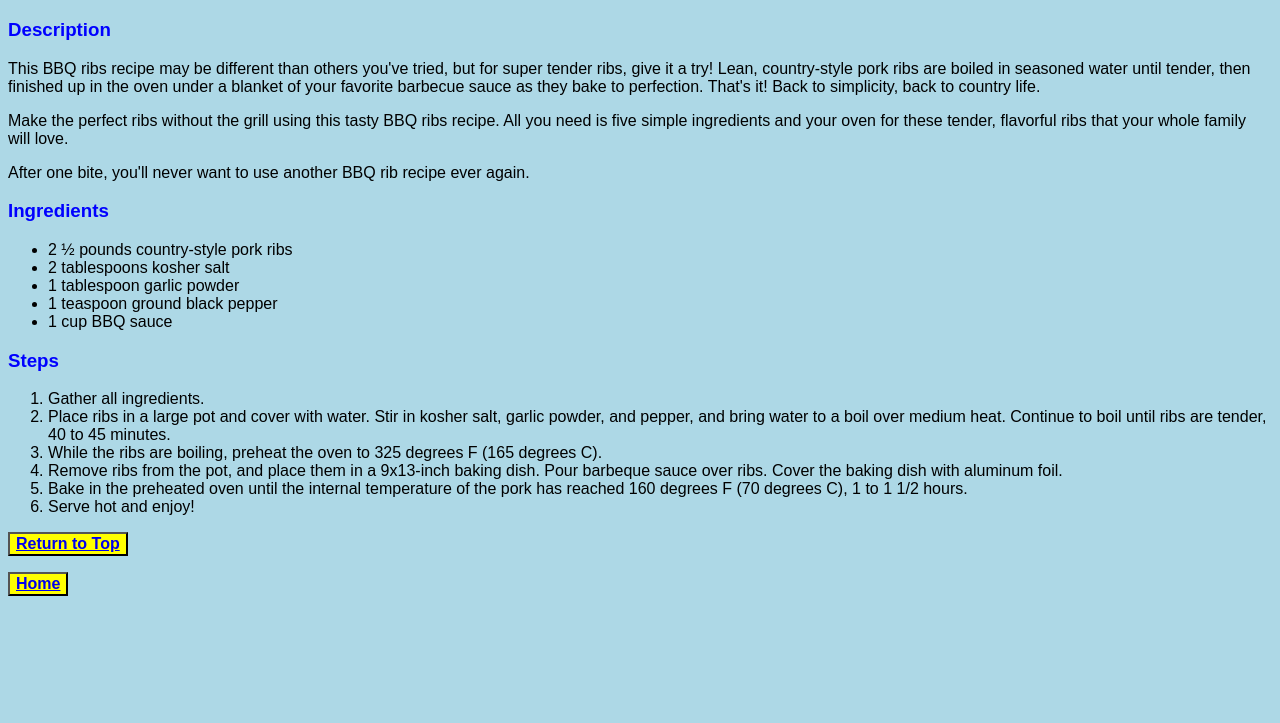
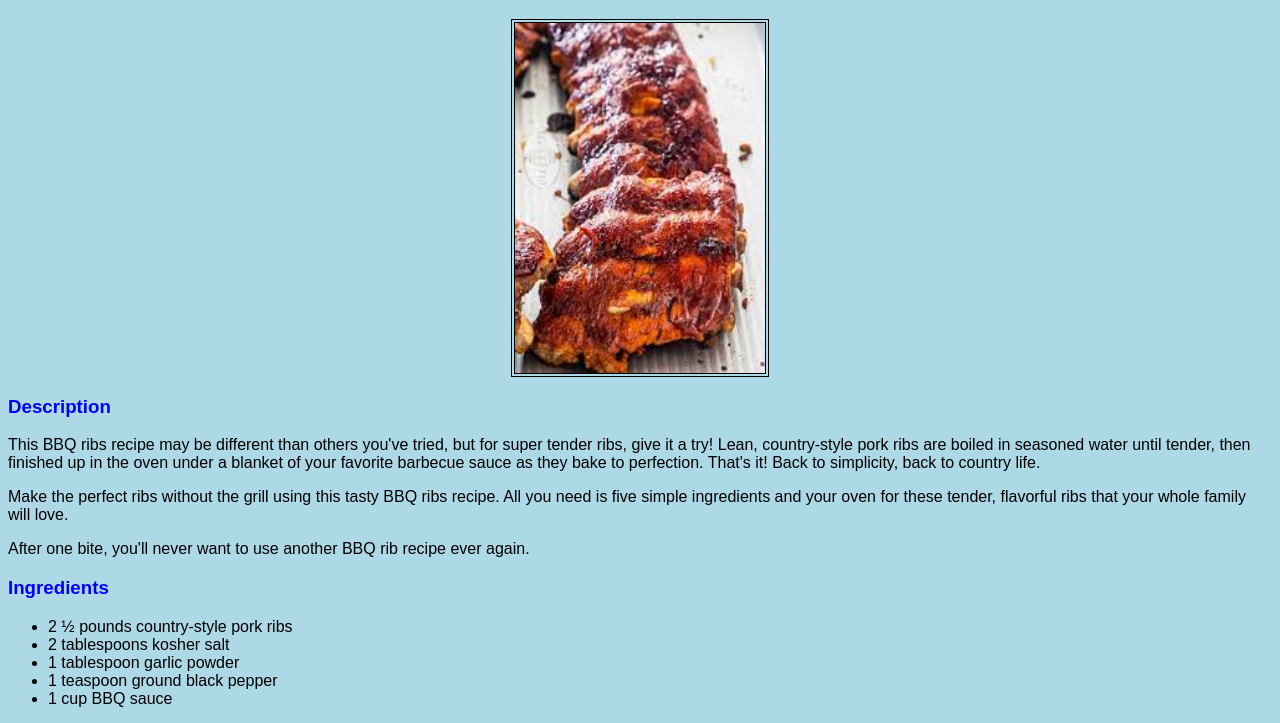
Before and after one commit to Danielbragg95/odin-recipes-1, a plain HTML site: page recipes/bbq-ribs.html in a window 1280 px wide. Shown: the part 61-784 px from the top of the page. Drawn offline with Linux system fonts and the light colour scheme.

Commit message:
Add back img ref to bbq-ribs.jpeg
Added back the accidentally deleted image ref to the bbq ribs image and alt text

```diff
--- a/recipes/bbq-ribs.html
+++ b/recipes/bbq-ribs.html
@@ -8,6 +8,7 @@
 </head>
 <body>
     <h1 class="title">BBQ Ribs</h1>
+    <img class="food-image" src="../images/bbq-ribs.jpeg" height="350" width="240" alt="A picture of glazed BBQ ribs on a wooden board">
    <h3>Description</h3>
         <p>This BBQ ribs recipe may be different than others you've tried, but for super tender ribs, give it a try! Lean,
             country-style pork ribs are boiled in seasoned water until tender, then finished up in the oven under a blanket of
```
